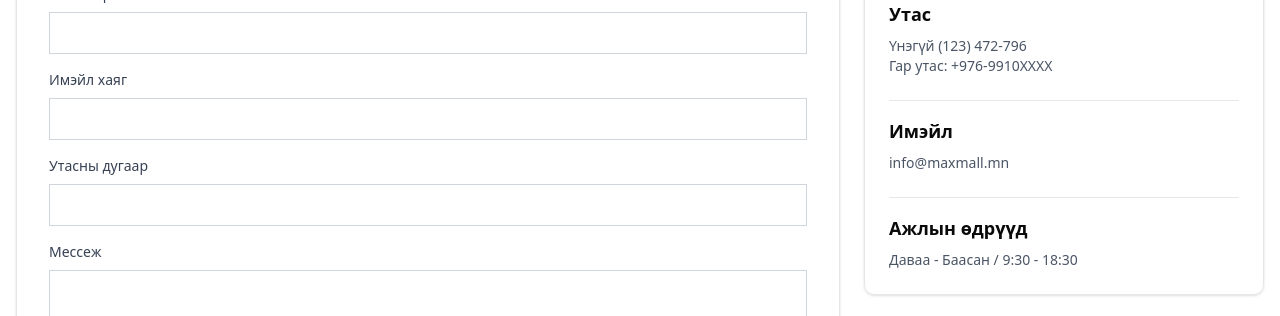
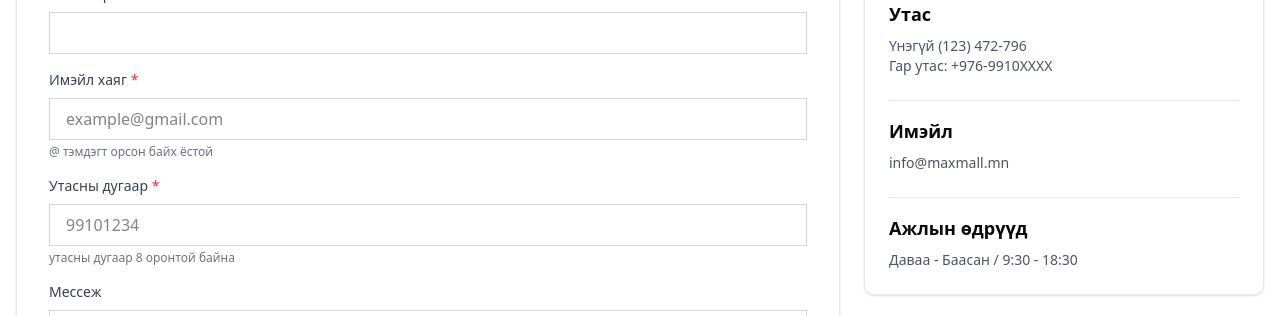
Before and after one commit to Daribazar/online_shop1, a Next.js app: page /contact in a window 1280 px wide. Shown: the part 334-650 px from the top of the page. Built offline with nearby package versions, Linux system fonts and the light colour scheme; no server answers.

Commit message:
contact mail

```diff
--- a/component/contact/Contact.tsx
+++ b/component/contact/Contact.tsx
@@ -1,6 +1,7 @@
 "use client";
 
 import { useState } from "react";
+import { API_URL } from "@/lib/api";
 
 // Холбоо барих хуудас - Форм болон холбоо барих мэдээлэл
 export const Contact = () => {
@@ -24,8 +25,30 @@ export const Contact = () => {
     setIsSubmitting(true);
     setSubmitStatus({ type: null, message: "" });
 
+    // Имэйл validation
+    const emailRegex = /^[^\s@]+@[^\s@]+\.[^\s@]+$/;
+    if (!emailRegex.test(formData.email)) {
+      setSubmitStatus({
+        type: "error",
+        message: "Имэйл хаяг буруу байна. @ тэмдэгт орсон байх ёстой.",
+      });
+      setIsSubmitting(false);
+      return;
+    }
+
+    // Утасны дугаар validation (8 орон)
+    const phoneRegex = /^\d{8}$/;
+    if (!phoneRegex.test(formData.phone)) {
+      setSubmitStatus({
+        type: "error",
+        message: "Утасны дугаар 8 оронтой байна.",
+      });
+      setIsSubmitting(false);
+      return;
+    }
+
     try {
-      const response = await fetch("/api/contact", {
+      const response = await fetch(`${API_URL}/contact/send`, {
         method: "POST",
         headers: {
           "Content-Type": "application/json",
@@ -33,16 +56,18 @@ export const Contact = () => {
         body: JSON.stringify(formData),
       });
 
+      const data = await response.json();
+
       if (response.ok) {
         setSubmitStatus({
           type: "success",
-          message: "Баярлалаа! Таны мессеж амжилттай илгээгдлээ.",
+          message: data.data || "Баярлалаа! Таны мессеж амжилттай илгээгдлээ.",
         });
         setFormData({ name: "", email: "", phone: "", message: "" });
       } else {
         setSubmitStatus({
           type: "error",
-          message: "Мессеж илгээхэд алдаа гарлаа. Дахин оролдоно уу.",
+          message: data.message || "Мессеж илгээхэд алдаа гарлаа. Дахин оролдоно уу.",
         });
       }
     } catch {
@@ -99,30 +124,36 @@ export const Contact = () => {
 
                 <div className="mb-4">
                   <label className="block text-sm font-medium text-gray-700 mb-2">
-                    Имэйл хаяг
+                    Имэйл хаяг <span className="text-red-500">*</span>
                   </label>
                   <input
                     type="email"
                     name="email"
                     value={formData.email}
                     onChange={handleChange}
+                    placeholder="example@gmail.com"
                     className="w-full px-4 py-2 border border-gray-300 focus:outline-none focus:ring-2 focus:ring-blue-500"
                     required
                   />
+                  <p className="text-xs text-gray-500 mt-1">@ тэмдэгт орсон байх ёстой</p>
                 </div>
 
                 <div className="mb-4">
                   <label className="block text-sm font-medium text-gray-700 mb-2">
-                    Утасны дугаар
+                    Утасны дугаар <span className="text-red-500">*</span>
                   </label>
                   <input
                     type="tel"
                     name="phone"
                     value={formData.phone}
                     onChange={handleChange}
+                    placeholder="99101234"
+                    maxLength={8}
+                    pattern="\d{8}"
                     className="w-full px-4 py-2 border border-gray-300 focus:outline-none focus:ring-2 focus:ring-blue-500"
                     required
                   />
+                  <p className="text-xs text-gray-500 mt-1">утасны дугаар 8 оронтой байна</p>
                 </div>
 
                 <div className="mb-6">
```
